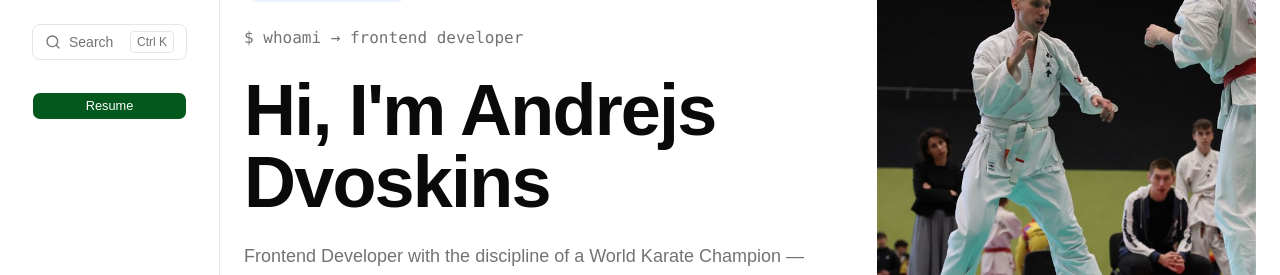
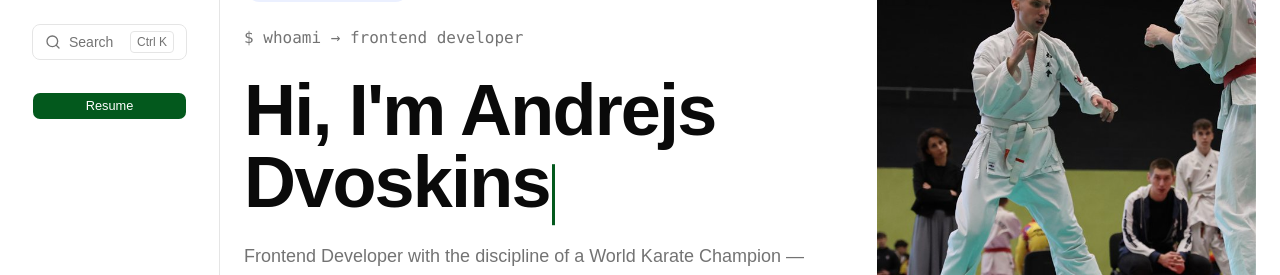
Before and after one commit to Funtazer07/showcase-portfolio, a React (Vite) app: page / in a window 1280 px wide. Shown: the part 212-487 px from the top of the page. Built offline with nearby package versions, Linux system fonts and the light colour scheme.

Commit message:
add name animation

```diff
--- a/src/components/Hero.tsx
+++ b/src/components/Hero.tsx
@@ -1,5 +1,6 @@
 import { Code2, Link2 } from 'lucide-react'
 import { Button } from '@/components/ui/button'
+import TypedName from '@/components/TypedName'
 import { heroContent, socialLinks } from '@/data/portfolioData'
 
 function Hero() {
@@ -13,8 +14,14 @@ function Hero() {
           <p className="font-mono text-base text-muted-foreground">
             {heroContent.terminalLine}
           </p>
-          <h1 className="max-w-2xl text-5xl font-semibold tracking-tight text-balance sm:text-6xl lg:text-7xl">
-            {heroContent.title}
+          <h1
+            className="max-w-2xl text-5xl font-semibold tracking-tight text-balance sm:text-6xl lg:text-7xl"
+            aria-label={`${heroContent.titlePrefix}${heroContent.name}`}
+          >
+            <span aria-hidden="true">
+              {heroContent.titlePrefix}
+              <TypedName text={heroContent.name} />
+            </span>
           </h1>
           <p className="max-w-xl text-lg text-muted-foreground">{heroContent.bio}</p>
 
--- /dev/null
+++ b/src/components/TypedName.tsx
@@ -0,0 +1,46 @@
+import { useEffect, useState } from 'react'
+
+const TYPE_SPEED_MS = 70
+
+interface TypedNameProps {
+  text: string
+}
+
+function TypedName({ text }: TypedNameProps) {
+  const prefersReducedMotion =
+    typeof window !== 'undefined' &&
+    window.matchMedia('(prefers-reduced-motion: reduce)').matches
+
+  const [typedLength, setTypedLength] = useState(prefersReducedMotion ? text.length : 0)
+  const [done, setDone] = useState(prefersReducedMotion)
+
+  useEffect(() => {
+    if (prefersReducedMotion) return
+
+    let index = 0
+    const interval = setInterval(() => {
+      index += 1
+      setTypedLength(index)
+      if (index >= text.length) {
+        clearInterval(interval)
+        setDone(true)
+      }
+    }, TYPE_SPEED_MS)
+
+    return () => clearInterval(interval)
+  }, [text, prefersReducedMotion])
+
+  return (
+    <span>
+      {text.slice(0, typedLength)}
+      <span
+        aria-hidden
+        className={`ml-0.5 inline-block h-[0.85em] w-[3px] translate-y-[0.1em] bg-primary align-middle ${
+          done ? 'animate-[caret-blink_1s_step-end_infinite]' : ''
+        }`}
+      />
+    </span>
+  )
+}
+
+export default TypedName
--- a/src/data/portfolioData.ts
+++ b/src/data/portfolioData.ts
@@ -29,7 +29,8 @@ export interface SocialLinks {
 export interface HeroContent {
   eyebrow: string
   terminalLine: string
-  title: string
+  titlePrefix: string
+  name: string
   bio: string
   primaryCtaLabel: string
   secondaryCtaLabel: string
@@ -130,7 +131,8 @@ export const socialLinks: SocialLinks = {
 export const heroContent: HeroContent = {
   eyebrow: '"QUIET BUILDER"',
   terminalLine: '$ whoami → frontend developer',
-  title: "Hi, I'm Andrejs Dvoskins",
+  titlePrefix: "Hi, I'm ",
+  name: 'Andrejs Dvoskins',
   bio: 'Frontend Developer with the discipline of a World Karate Champion — building fast, type-safe, accessible interfaces with the same precision and complete follow-through I learned on the mat.',
   primaryCtaLabel: 'View Projects',
   secondaryCtaLabel: 'Get in Touch',
--- a/src/index.css
+++ b/src/index.css
@@ -141,3 +141,14 @@
     @apply scroll-smooth font-sans;
   }
 }
+
+@keyframes caret-blink {
+  0%,
+  49% {
+    opacity: 1;
+  }
+  50%,
+  100% {
+    opacity: 0;
+  }
+}
```
